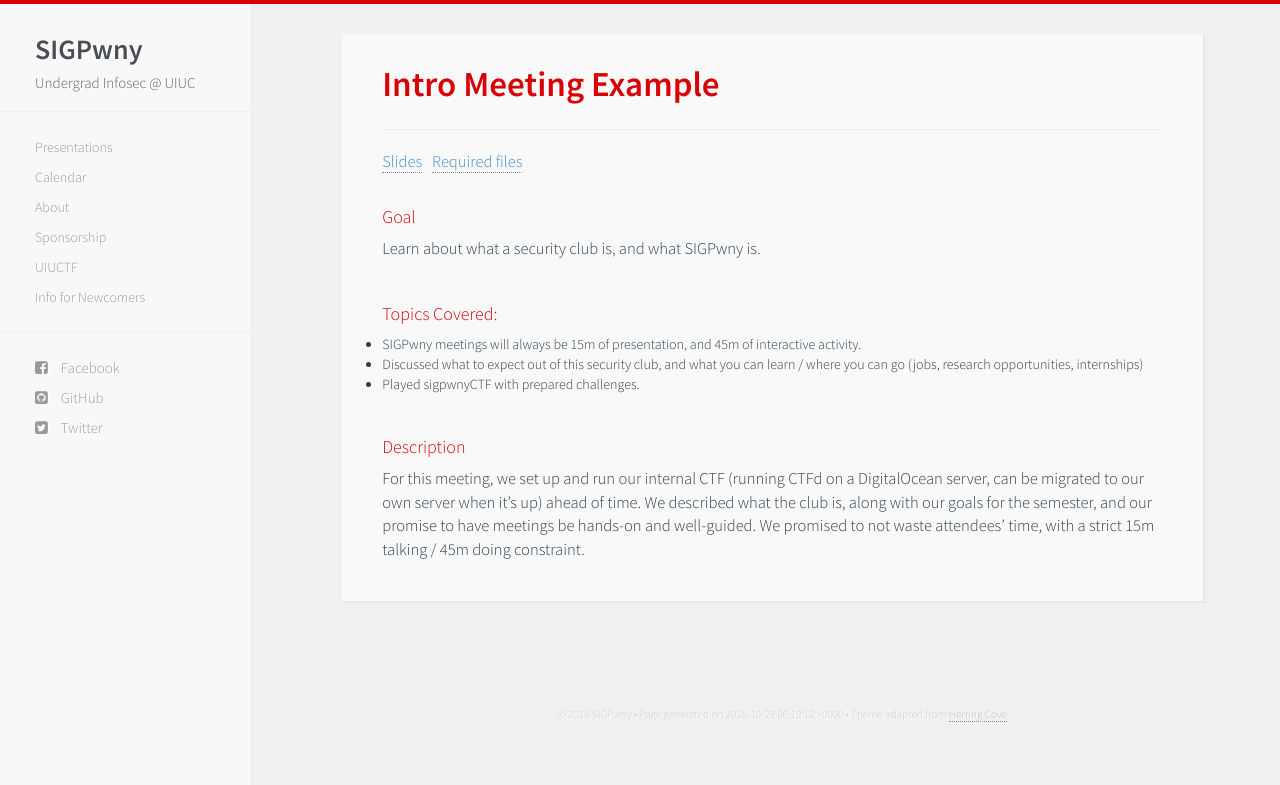
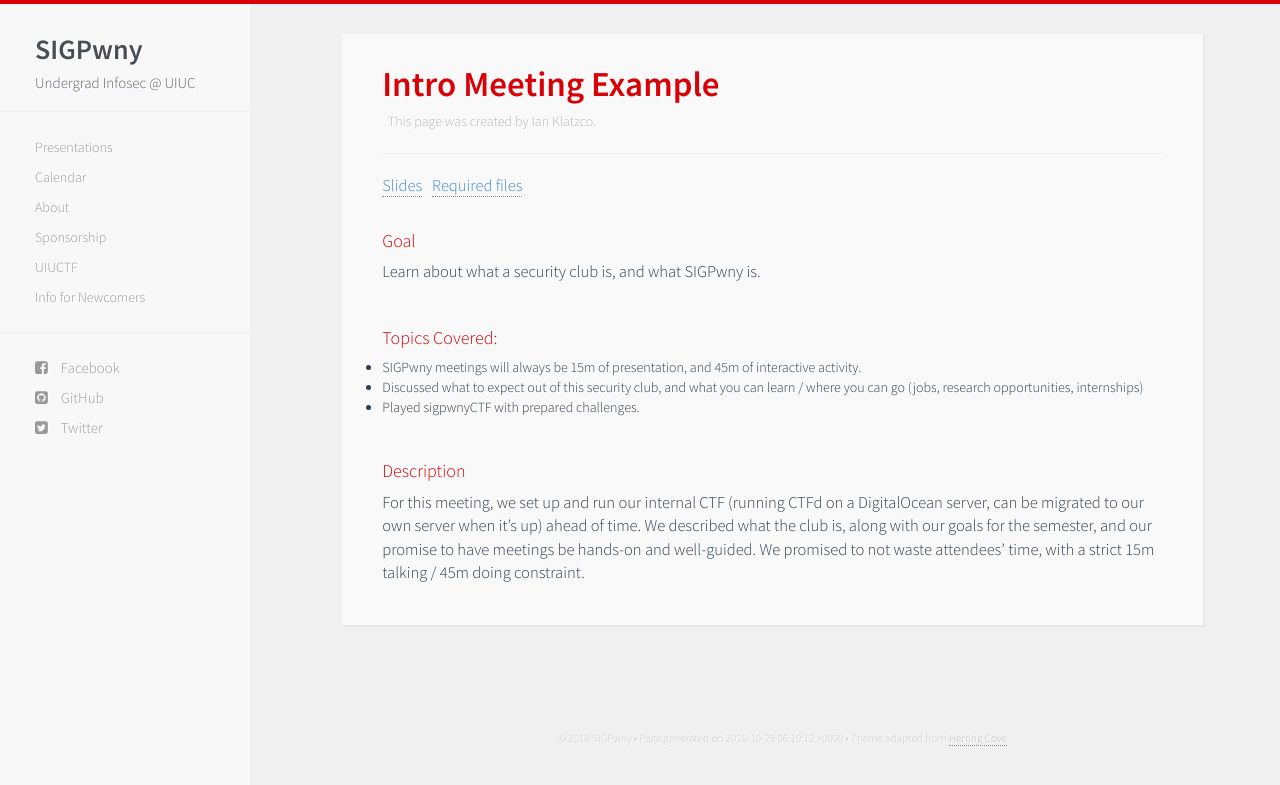
Before and after one commit to sigpwny/sigpwny.github.io-archive, a Jekyll site: the page built from _meetings/intro-mtg.md, in a window 1280 px wide. Shown: the top 785 px of the page. Built offline with Jekyll 4.4.1, drawn with Linux system fonts in a browser that asks for light colours; nearby versions of some CDN libraries.

Commit message:
add attribution field to meetings

```diff
--- a/_layouts/meeting.html
+++ b/_layouts/meeting.html
@@ -3,14 +3,13 @@ layout: default
 ---
 <div id="article">
   <div class="article-title">{{ page.title }}</div>
-  <!-- We don't need the date on meetings, but this field might be interesting for something else.
-  A meeting sub-header, maybe? A short summary or something.
+
   <p class="meta">
     <small>
-      &nbsp;<i class="fa fa-calendar-o"></i> {{ page.date | date_to_string}}
+      &nbsp; This page was created by {{ page.credit }}.
     </small>
   </p>
-  -->
+
   <hr/>
   <div class="post">
     {{ content }}
--- a/_meetings/intro-mtg.md
+++ b/_meetings/intro-mtg.md
@@ -3,6 +3,7 @@ date:   2018-09-06 21:15:00 -0500
 layout: meeting
 published: true
 title:  "Intro Meeting Example"
+credit: Ian Klatzco
 slides: https://docs.google.com/presentation/d/1d98Bs5q_LFgx1IQnWBIgfOkGYOEfoc1qdbV9nIr3v6w/
 link-to-assets-in-github: "https://example.com"
 goal: "Learn about what a security club is, and what SIGPwny is."
```
